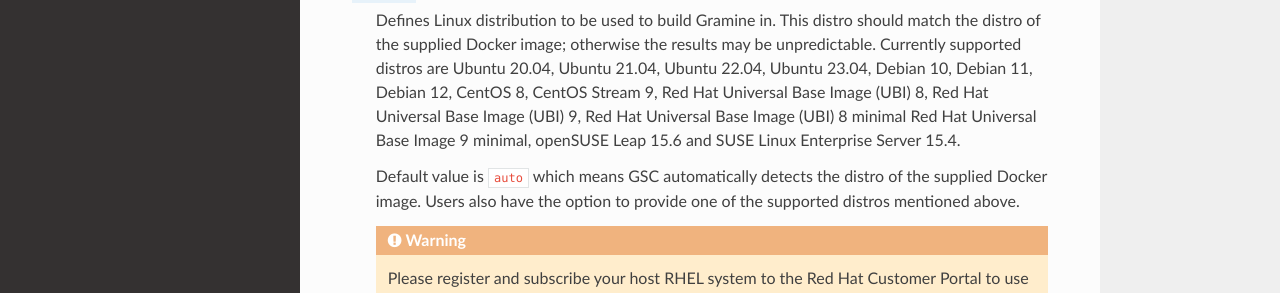
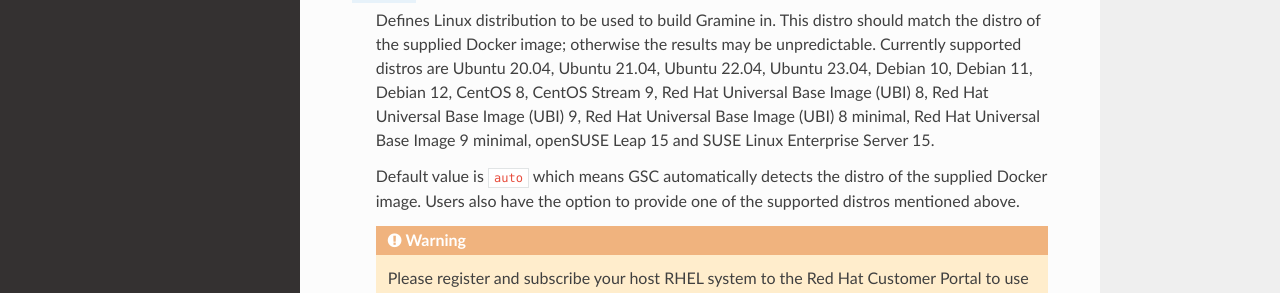
Before and after one commit to gramineproject/gsc, a Sphinx documentation site: the page built from Documentation/index.rst, in a window 1280 px wide and 900 px high, scrolled down 5787 px. Shown: the part 247-540 px from the top of the window. Built offline with Sphinx 7.4.7 and the Read the Docs theme 2.0.0, drawn with Linux system fonts in a browser that asks for light colours.

```diff
--- a/Documentation/index.rst
+++ b/Documentation/index.rst
@@ -317,8 +317,8 @@
    unpredictable. Currently supported distros are Ubuntu 20.04, Ubuntu 21.04,
    Ubuntu 22.04, Ubuntu 23.04, Debian 10, Debian 11, Debian 12, CentOS 8, CentOS
    Stream 9, Red Hat Universal Base Image (UBI) 8, Red Hat Universal Base Image
-   (UBI) 9, Red Hat Universal Base Image (UBI) 8 minimal Red Hat Universal Base Image
-   9 minimal, openSUSE Leap 15.6 and SUSE Linux Enterprise Server 15.4.
+   (UBI) 9, Red Hat Universal Base Image (UBI) 8 minimal, Red Hat Universal Base Image
+   9 minimal, openSUSE Leap 15 and SUSE Linux Enterprise Server 15.
 
    Default value is ``auto`` which means GSC automatically detects the distro
    of the supplied Docker image. Users also have the option to provide one of
--- a/gsc.py
+++ b/gsc.py
@@ -302,6 +302,7 @@
 
     if os_release['NAME'] == 'CentOS Stream':
         distro = f'quay.io/centos/centos:stream{version[0]}'
+
     return distro
 
 def fetch_and_validate_distro_support(docker_socket, image_name, env):
@@ -357,6 +358,7 @@
     env.filters['shlex_quote'] = shlex.quote
     env.filters['assert_not_none'] = assert_not_none
     env.globals['get_ubi_version'] = get_ubi_version
+    env.globals['template_path'] = template_path
     env.globals.update(config)
     env.globals.update(vars(args))
     env.globals.update({'app_image': original_image_name})
@@ -473,6 +475,7 @@
     env = jinja2.Environment()
     env.filters['assert_not_none'] = assert_not_none
     env.globals['get_ubi_version'] = get_ubi_version
+    env.globals['template_path'] = template_path
     env.globals.update(config)
     env.globals.update(vars(args))
 
```
Also changed, not shown: 2 other files.
